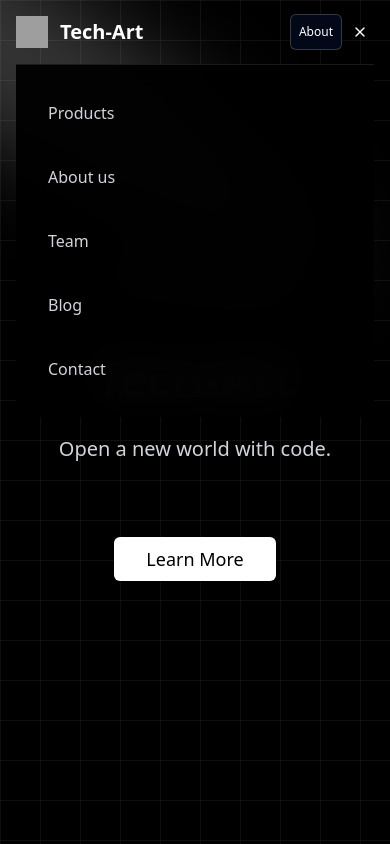
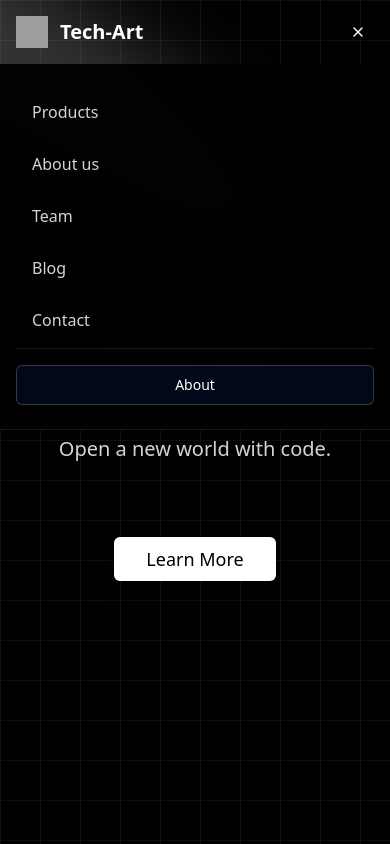
Before and after one commit to TechArt-Studio/Website, a React (Vite) app: page / in a window 390 px wide. Both pictures are taken after a click on the button 360 px from the left and 32 px from the top of the page. Shown: the top 844 px of the page. Built offline with nearby package versions, Linux system fonts and the light colour scheme; grey boxes are pictures that could not be loaded.

Commit message:
Refactor mobile navigation menu
Redesigned the mobile navigation menu for improved user experience.

```diff
--- a/src/components/Navigation.tsx
+++ b/src/components/Navigation.tsx
@@ -133,7 +133,7 @@ const Navigation = () => {
             </NavigationMenu>
           </div>
 
-          {/* About Button - Desktop */}
+          {/* Desktop About Button */}
           <motion.div
             className="hidden md:block"
             whileHover={{ scale: 1.05 }}
@@ -146,38 +146,32 @@ const Navigation = () => {
             </Link>
           </motion.div>
 
-          {/* Mobile - Right side button group - 进一步调整汉堡菜单位置 */}
-          <div className="md:hidden flex items-center space-x-1">
-            <Link to="/about">
-              <Button variant="outline" size="sm" className="text-white border-white/20 hover:bg-white hover:text-black transition-all duration-200 text-xs px-2 py-1.5">
-                About
-              </Button>
-            </Link>
-
+          {/* Mobile Menu Button - 重新设计的移动端菜单按钮 */}
+          <div className="md:hidden">
             <motion.div whileTap={{ scale: 0.9 }}>
               <Button
                 variant="ghost"
                 size="sm"
                 onClick={() => setIsOpen(!isOpen)}
-                className="text-white hover:text-gray-300 hover:bg-white/10 p-1.5"
+                className="text-white hover:text-gray-300 hover:bg-white/10 p-2"
               >
-                {isOpen ? <X className="w-5 h-5" /> : <Menu className="w-5 h-5" />}
+                {isOpen ? <X className="w-6 h-6" /> : <Menu className="w-6 h-6" />}
               </Button>
             </motion.div>
           </div>
         </div>
 
-        {/* Mobile Navigation */}
+        {/* Mobile Navigation - 全新设计的移动端菜单 */}
         <AnimatePresence>
           {isOpen && (
             <motion.div
-              className="md:hidden bg-black/95 backdrop-blur-xl border-t border-white/10 py-6 px-4 rounded-b-xl"
+              className="md:hidden absolute top-full left-0 right-0 bg-black/95 backdrop-blur-xl border-b border-white/10"
               initial={{ opacity: 0, height: 0 }}
               animate={{ opacity: 1, height: "auto" }}
               exit={{ opacity: 0, height: 0 }}
               transition={{ duration: 0.3 }}
             >
-              <div className="flex flex-col space-y-4">
+              <div className="px-4 py-6 space-y-1">
                 {navItems.map((item, index) => (
                   <motion.div
                     key={item.name}
@@ -186,13 +180,30 @@ const Navigation = () => {
                     transition={{ delay: 0.1 * index, duration: 0.3 }}
                   >
                     <button
-                      className="text-gray-300 hover:text-white hover:bg-white/10 justify-start px-4 py-3 text-base w-full rounded-lg transition-all duration-200 text-left"
+                      className="w-full text-left text-gray-300 hover:text-white hover:bg-white/10 px-4 py-3 text-base rounded-lg transition-all duration-200"
                       onClick={() => handleSmoothScroll(item.href)}
                     >
                       {item.name}
                     </button>
                   </motion.div>
                 ))}
+
+                {/* Mobile About Button */}
+                <motion.div
+                  initial={{ opacity: 0, x: -20 }}
+                  animate={{ opacity: 1, x: 0 }}
+                  transition={{ delay: 0.6, duration: 0.3 }}
+                  className="pt-4 border-t border-white/10"
+                >
+                  <Link to="/about" onClick={() => setIsOpen(false)}>
+                    <Button
+                      variant="outline"
+                      className="w-full text-white border-white/20 hover:bg-white hover:text-black transition-all duration-200"
+                    >
+                      About
+                    </Button>
+                  </Link>
+                </motion.div>
               </div>
             </motion.div>
           )}
```
